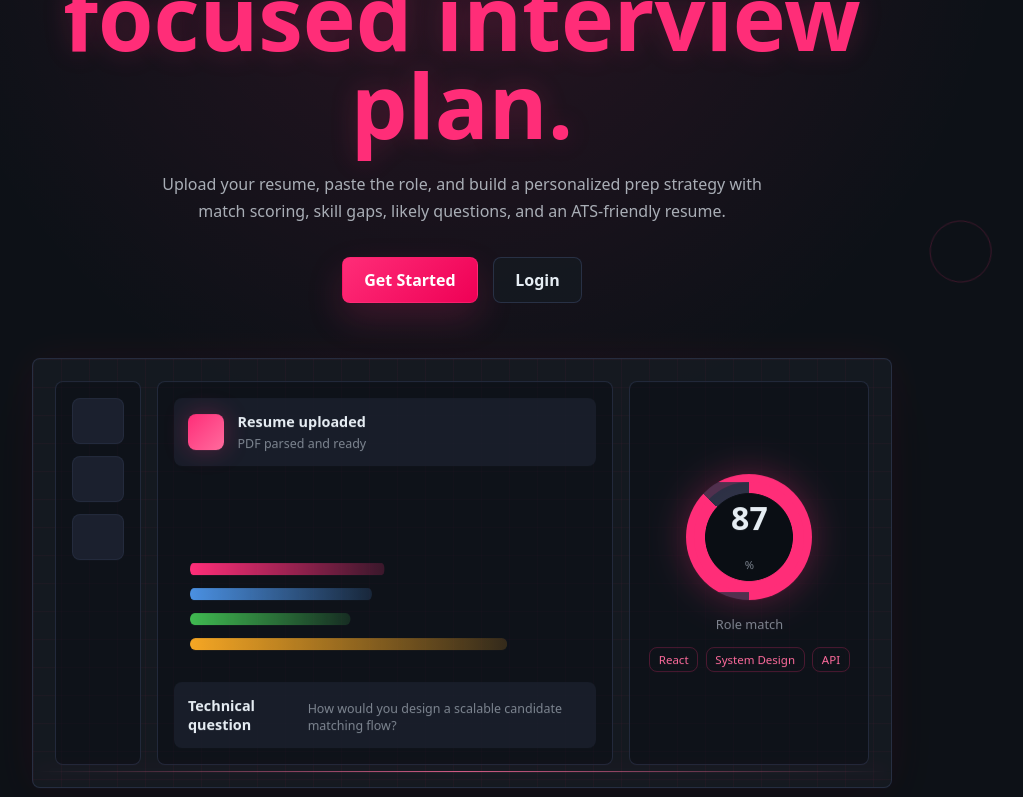
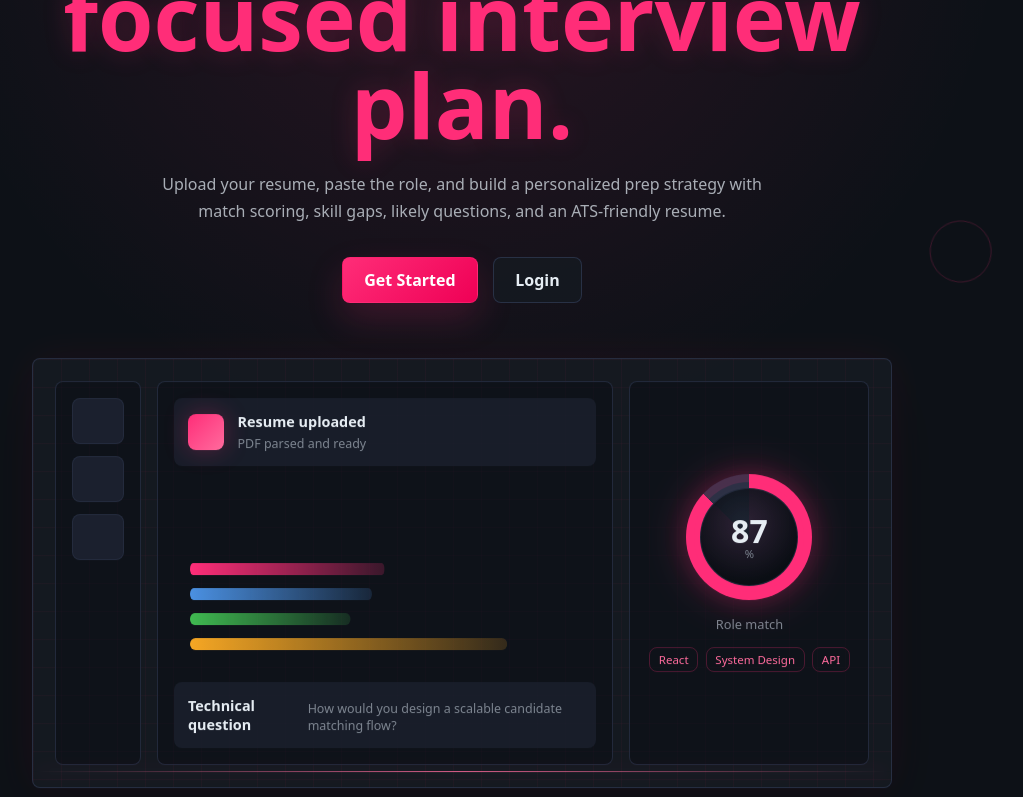
Before and after one commit to neelabhra-de/interview-ai, a React (Vite) app in the folder Frontend/: page / in a window 1280 px wide. Shown: the part 425-1222 px from the top of the page, without its empty margins (178-1201 px from the left). Built offline with nearby package versions, Linux system fonts and the light colour scheme.

Commit message:
feat: enhance score-ring styling with improved layout and animation effects

```diff
--- a/Frontend/src/features/landing/style/landing.scss
+++ b/Frontend/src/features/landing/style/landing.scss
@@ -391,26 +391,42 @@ $font-stack: system-ui, -apple-system, BlinkMacSystemFont, 'Segoe UI', Roboto, s
 }
 
 .score-ring {
+    position: relative;
     width: 126px;
-    height: 126px;
-    display: grid;
-    place-items: center;
+    aspect-ratio: 1;
+    flex: 0 0 126px;
+    display: flex;
+    flex-direction: column;
+    align-items: center;
+    justify-content: center;
     border-radius: 50%;
-    border: 8px solid rgba($accent, 0.18);
-    background:
-        radial-gradient(circle at center, $bg-deep 56%, transparent 57%),
-        conic-gradient($accent 0 87%, rgba($border-color, 0.9) 87% 100%);
+    background: conic-gradient($accent 0 87%, rgba($border-color, 0.9) 87% 100%);
+    box-shadow: inset 0 0 0 8px rgba($accent, 0.14), 0 0 26px rgba($accent, 0.1);
     animation: ringPulse 2.5s ease-in-out infinite;
 
+    &::before {
+        content: "";
+        position: absolute;
+        inset: 14px;
+        border-radius: 50%;
+        background: radial-gradient(circle at 45% 36%, rgba($bg-panel, 0.92), $bg-deep 72%);
+        border: 1px solid rgba($border-color, 0.64);
+    }
+
     strong {
+        position: relative;
+        z-index: 1;
         font-size: 2rem;
         line-height: 1;
     }
 
     span {
-        margin-top: -1rem;
+        position: relative;
+        z-index: 1;
+        margin-top: 0.1rem;
         color: $text-muted;
         font-size: 0.7rem;
+        line-height: 1;
     }
 }
 
```
